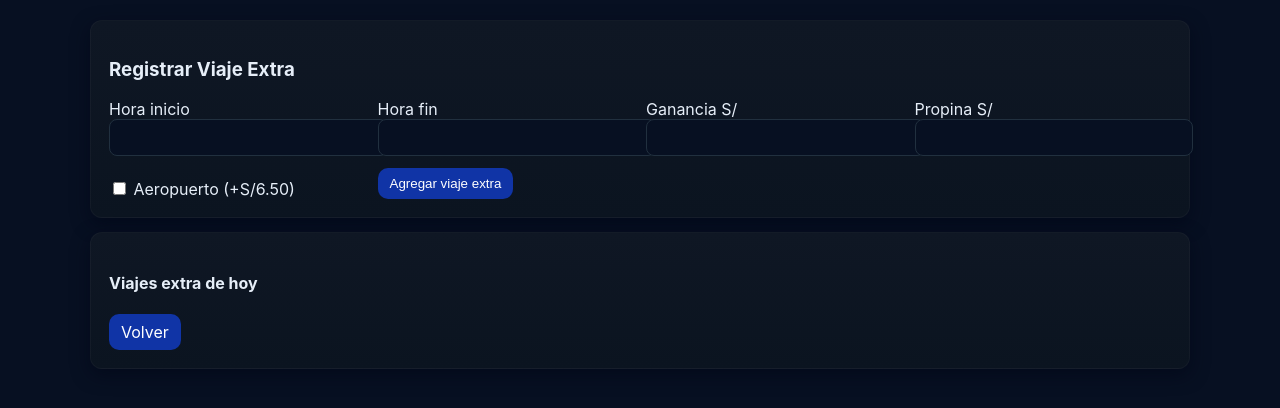
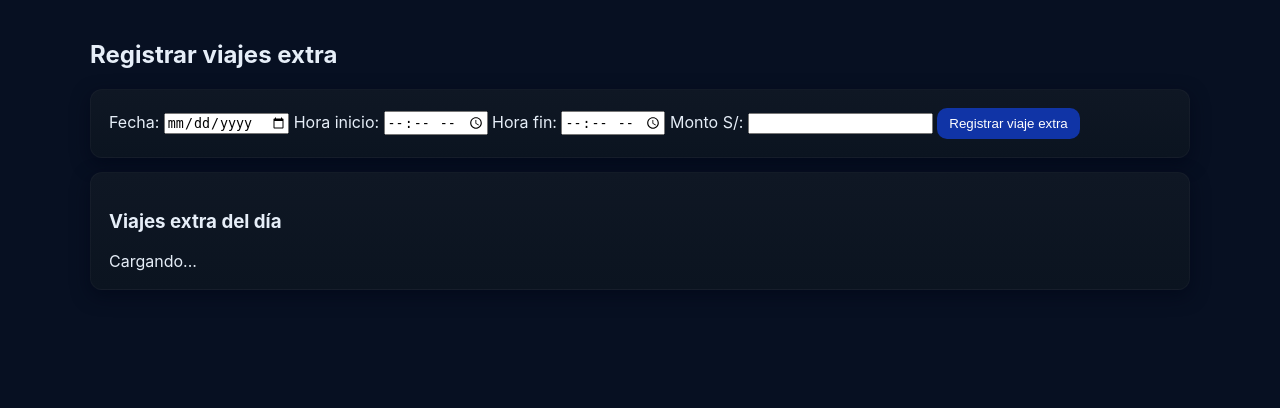
Before and after one commit to ajmonteroa45-del/tripcounterapp, a Flask app: template templates/extras.html in a window 1280 px wide. Shown: the part 61-469 px from the top of the page. Run offline with Flask 3, Linux system fonts and the light colour scheme; the template is opened without the code that fills it, so the values that code supplies are empty.

Commit message:
Actualizar extras.html

```diff
--- a/templates/extras.html
+++ b/templates/extras.html
@@ -1,22 +1,26 @@
 {% extends "base.html" %}
 {% block content %}
-<div class="card">
-  <h3>Registrar Viaje Extra</h3>
-  {% if message %}
-    <div class="msg {{ message.type }}">{{ message.text }}</div>
-  {% endif %}
-  <form method="post" class="form-grid">
-    <label>Hora inicio <input name="hi" class="input"></label>
-    <label>Hora fin <input name="hf" class="input"></label>
-    <label>Ganancia S/ <input name="gan" class="input" type="number" step="0.01"></label>
-    <label>Propina S/ <input name="prop" class="input" type="number" step="0.01"></label>
-    <label><input type="checkbox" name="aer"> Aeropuerto (+S/6.50)</label>
-    <div><button class="btn" type="submit">Agregar viaje extra</button></div>
-  </form>
-</div>
-<div class="card">
-  <h4>Viajes extra de hoy</h4>
-  {{ table | safe }}
-  <a href="{{ url_for('index') }}" class="btn">Volver</a>
-</div>
+  <h2>Registrar viajes extra</h2>
+  <section class="card">
+    <form id="extra-form">
+      <label>Fecha:
+        <input type="date" name="fecha" id="fecha_extra" value="{{ (datetime.utcnow().date()).isoformat() }}">
+      </label>
+      <label>Hora inicio:
+        <input type="time" name="hora_inicio" id="hora_inicio_extra" required>
+      </label>
+      <label>Hora fin:
+        <input type="time" name="hora_fin" id="hora_fin_extra" required>
+      </label>
+      <label>Monto S/:
+        <input type="number" name="monto" id="monto_extra" step="0.01" required>
+      </label>
+      <button type="submit" class="btn">Registrar viaje extra</button>
+    </form>
+  </section>
+
+  <section class="card">
+    <h3>Viajes extra del día</h3>
+    <div id="extras-list">Cargando...</div>
+  </section>
 {% endblock %}
```
